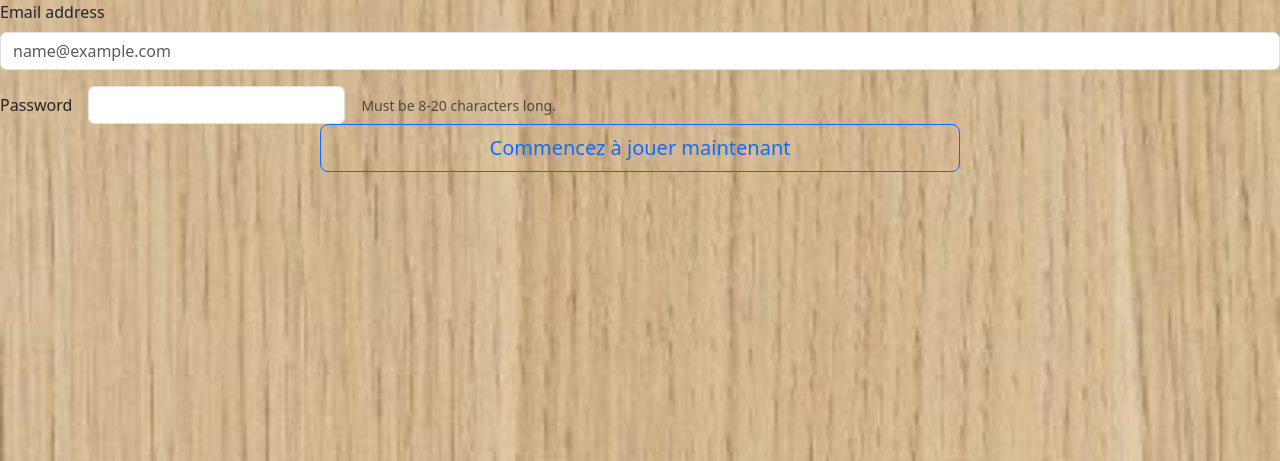
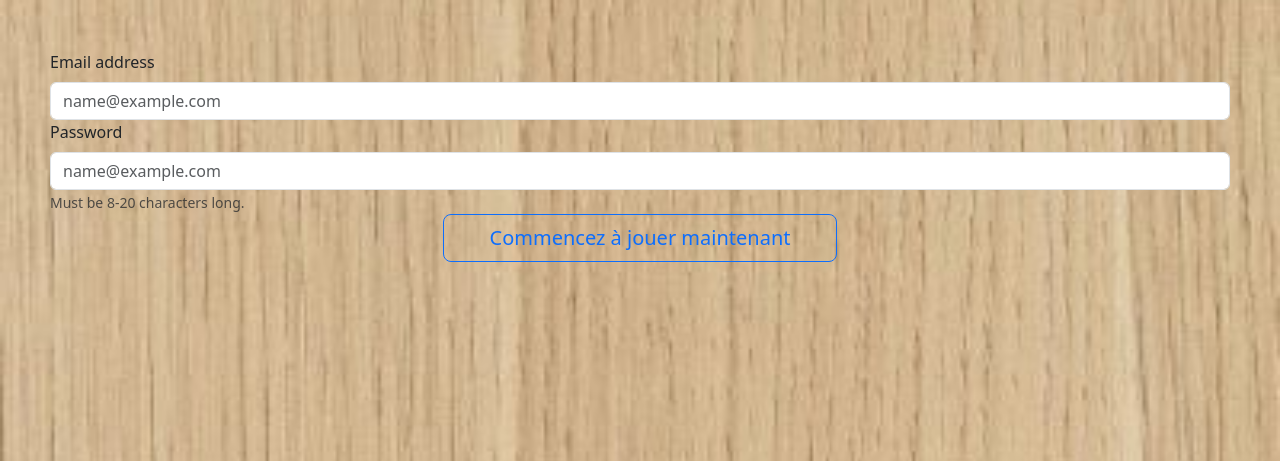
Before and after one commit to ccelsin/projetweb, a PHP site: page /inscription1.php in a window 1280 px wide. Shown: the top 461 px of the page. Run offline with PHP 8.4, Linux system fonts and the light colour scheme.

Commit message:
31/10/23--0609

```diff
--- a/inscription1.php
+++ b/inscription1.php
@@ -2,29 +2,18 @@
     $title_page = " page d'inscription'";
     include("header.inc.php");
 ?>
-<main>
 
-  <form action="accueil.php" method="POST" >
-  <div class="mb-3">
-  <label for="exampleFormControlInput1" class="form-label">Email address</label>
-  <input type="email" class="form-control" id="exampleFormControlInput1" placeholder="name@example.com" required>
-</div>
-<div class="row g-3 align-items-center">
-  <div class="col-auto">
-    <label for="inputPassword6" class="col-form-label">Password</label>
-  </div>
-  <div class="col-auto">
-    <input type="password" id="inputPassword6" class="form-control" aria-describedby="passwordHelpInline" required>
-  </div>
-  <div class="col-auto">
-    <span id="passwordHelpInline" class="form-text">
-      Must be 8-20 characters long.
-    </span>
-  </div>
-</div>
-  <div class="d-grid gap-2 col-6 mx-auto">
+
+  <form action="accueil.php" method="POST" style="margin:50px;">
+    <div class="form-group">
+      <label for="email" class="form-label">Email address</label>
+      <input type="text" id="email" class="form-control" placeholder="name@example.com" required>
+    </div>
+    <div class="form-group">
+      <label for="password" class="form-label">Password</label>
+      <input type="password" id="password" class="form-control" placeholder="name@example.com" required>
+      <span id="passwordHelpInline" class="form-text">Must be 8-20 characters long.</span>
+    </div>
+  <div class="d-grid gap-2 col-4 mx-auto">
   <button type="Commencez à jouer maintenant" class="btn btn-outline-primary btn-lg">Commencez à jouer maintenant</button>
   </form>
-    </div>
-
-</main>
--- a/style.css
+++ b/style.css
@@ -5,13 +5,3 @@ body{
     -o-background-size: cover;
     background-size: cover;
 }
-
-#deep{
-    position: relative;
-    margin-top: 100px;
-}
-
-.btn-bgg{
-    position: absolute;
-    top:0px;
-}
```
Also changed, not shown: connexion.php (+11 -22 lines), index.php (+28 -14 lines), logo.png (added).
